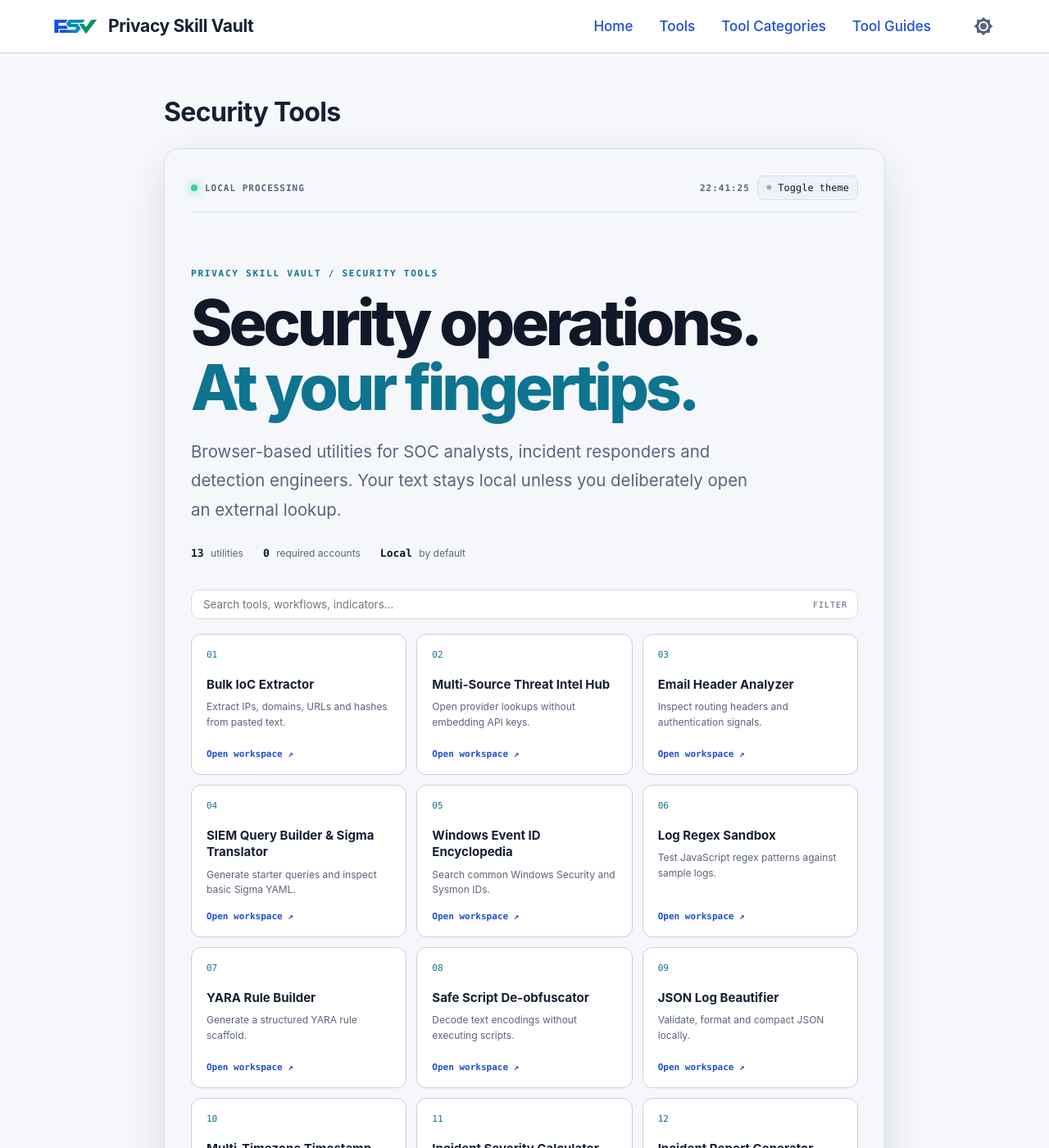
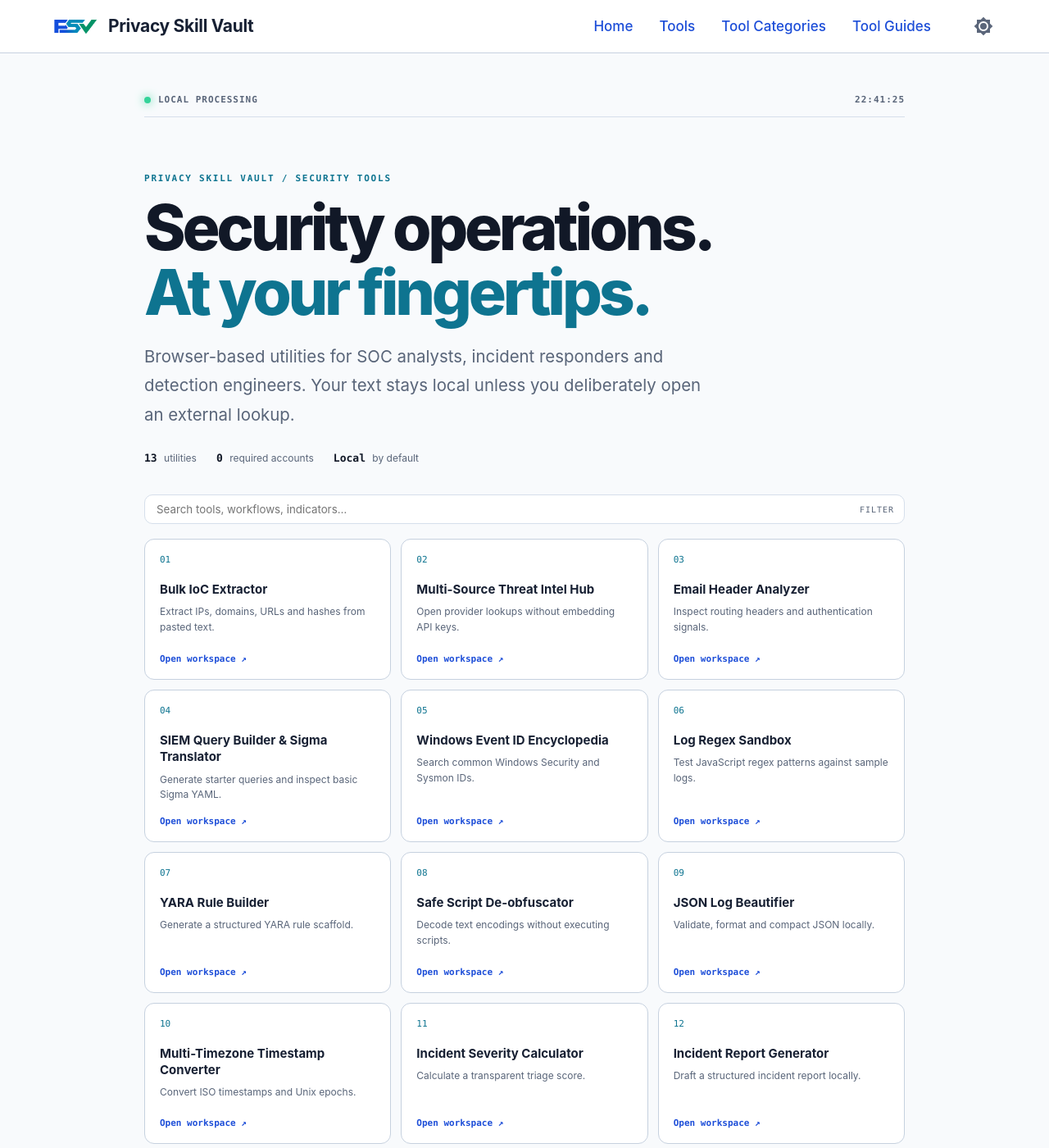
Before and after one commit to PrivacySkillVault/tools-vault, an MkDocs documentation site: the page built from docs/index.md, in a window 1280 px wide and 1400 px high. Shown: the whole window at 82% size. Built offline with MkDocs 1.6.1 and Material for MkDocs 9.7.7, drawn with Linux system fonts in a browser that asks for light colours.

Commit message:
Fix full-width themed application workbench layout

```diff
--- a/docs/assets/css/psv-tools.css
+++ b/docs/assets/css/psv-tools.css
@@ -17,3 +17,55 @@
 .psv-tool-panel button:focus-visible,.psv-tool-panel input:focus-visible,.psv-tool-panel select:focus-visible,.psv-tool-panel textarea:focus-visible{outline:3px solid var(--psv-accent);outline-offset:2px}
 @media(max-width:720px){.psv-editor-split{grid-template-columns:minmax(0,1fr)}.psv-tool-panel{padding:14px}}
 @media(prefers-reduced-motion:reduce){.psv-tool-panel *{scroll-behavior:auto!important;transition:none!important}}
+
+/* Full-width application layout and main-navbar theme integration */
+:root{--psv-font-ui:Inter,-apple-system,BlinkMacSystemFont,"Segoe UI",sans-serif;--psv-font-mono:"JetBrains Mono","Fira Code",ui-monospace,SFMono-Regular,monospace}
+html,body,.md-container,.md-typeset{font-family:var(--psv-font-ui)!important}
+code,pre,kbd,samp,.psv-output,.psv-console-top,.psv-eyebrow,.psv-tool-index{font-family:var(--psv-font-mono)!important}
+.md-grid{max-width:1440px!important;width:95%!important}
+.md-content__inner{margin:0!important;padding-top:.5rem!important;max-width:100%!important}
+.md-content__inner>h1:first-child{display:none!important}
+.md-sidebar--primary,.md-sidebar--secondary{display:none!important}
+.md-content{max-width:100%!important}
+[data-md-color-scheme="slate"]{--psv-canvas:#060b14;--psv-card-bg:#0f172a;--psv-editor-bg:#060b14;--psv-editor-fg:#e6edf7;--psv-border:#263449;--psv-text:#edf3fb;--psv-muted:#a4b1c4;--psv-accent:#67e8f9;--psv-good:#86efac;--psv-warn:#fcd34d;--psv-bad:#fda4af}
+[data-md-color-scheme="default"]{--psv-canvas:#f8fafc;--psv-card-bg:#fff;--psv-editor-bg:#f1f5f9;--psv-editor-fg:#172033;--psv-border:#dbe3ed;--psv-text:#172033;--psv-muted:#526176;--psv-accent:#075985;--psv-good:#166534;--psv-warn:#854d0e;--psv-bad:#9f1239}
+body,.md-container,.md-main,.md-main__inner,.md-content,.md-content__inner{background:var(--psv-canvas,#060b14)!important}
+.psv-console{width:100%;box-sizing:border-box;margin:0;padding:0!important;border:0!important;border-radius:0!important;box-shadow:none!important;background:transparent!important;color:var(--psv-text);font-family:var(--psv-font-ui);overflow:visible!important}
+.psv-console-top{border-bottom:1px solid var(--psv-border);padding:0 0 12px}
+.psv-theme-btn{display:none!important}
+.psv-app-layout{display:grid;grid-template-columns:280px minmax(0,1fr);gap:22px;align-items:start;margin-top:20px}
+.psv-tool-rail{min-width:0;position:sticky;top:16px;max-height:calc(100vh - 32px);overflow:auto;padding:14px;border:1px solid var(--psv-border);border-radius:14px;background:var(--psv-card-bg)}
+.psv-tool-rail .psv-tool-grid{display:flex;flex-direction:column;gap:6px}
+.psv-tool-rail .psv-tool-card{display:grid;grid-template-columns:28px minmax(0,1fr);gap:3px 8px;min-height:0;padding:10px;border-radius:8px}
+.psv-tool-rail .psv-tool-index{grid-row:span 2;margin:2px 0 0}
+.psv-tool-rail .psv-tool-title{margin:0;font-size:12px}
+.psv-tool-rail .psv-tool-desc{display:none}
+.psv-tool-rail .psv-tool-open{grid-column:2;margin-top:4px;font-size:10px}
+.psv-workspace-main{min-width:0;scroll-margin-top:20px}
+#psv-workspace{min-width:0}
+.psv-tool-panel{margin:0;min-width:0;border:1px solid var(--psv-border);border-radius:14px;background:var(--psv-card-bg)}
+.psv-tool-panel[hidden]{display:none!important}
+.psv-workspace-empty{padding:28px;border:1px dashed var(--psv-border);border-radius:14px;color:var(--psv-muted);background:var(--psv-card-bg)}
+.psv-intel-dashboard{display:grid;gap:14px;margin-top:18px}
+.psv-intel-banner{display:grid;grid-template-columns:100px minmax(0,1fr) auto;gap:18px;align-items:center;padding:18px;border:1px solid var(--psv-border);border-radius:12px;background:var(--psv-editor-bg)}
+.psv-risk-gauge{width:88px;height:88px;border-radius:50%;display:grid;place-items:center;background:conic-gradient(var(--psv-risk-color,#22c55e) calc(var(--risk,0)*1%),var(--psv-border) 0);position:relative}
+.psv-risk-gauge:before{content:"";position:absolute;inset:8px;border-radius:50%;background:var(--psv-card-bg)}
+.psv-risk-gauge strong{position:relative;z-index:1;font:700 22px var(--psv-font-mono);color:var(--psv-text)}
+.psv-intel-section{min-width:0;padding:16px;border:1px solid var(--psv-border);border-radius:12px;background:var(--psv-card-bg)}
+.psv-intel-section h3{margin:0 0 12px;color:var(--psv-text);font-size:15px}
+.psv-intel-kv{display:grid;grid-template-columns:repeat(2,minmax(0,1fr));gap:10px;margin:0}
+.psv-intel-kv div{padding:10px;border-radius:8px;background:var(--psv-editor-bg);min-width:0}
+.psv-intel-kv dt{font-size:10px;color:var(--psv-muted);text-transform:uppercase;letter-spacing:.07em}
+.psv-intel-kv dd{margin:4px 0 0;font-size:12px;color:var(--psv-text);overflow-wrap:anywhere}
+.psv-intel-table-wrap{overflow-x:auto}
+.psv-intel-table{border-collapse:collapse;width:100%;font-size:12px}
+.psv-intel-table th,.psv-intel-table td{padding:9px 10px;text-align:left;vertical-align:top;border-bottom:1px solid var(--psv-border);overflow-wrap:anywhere}
+.psv-intel-table th{color:var(--psv-muted);font-weight:700}
+.psv-intel-note{color:var(--psv-muted);font-size:11px;line-height:1.6}
+.psv-intel-corner-links{display:flex;gap:8px;flex-wrap:wrap;justify-content:flex-end}
+.psv-intel-corner-links a{color:var(--psv-accent);font-size:12px;text-decoration:none}
+.psv-intel-key-row{display:grid;grid-template-columns:repeat(2,minmax(0,1fr));gap:10px;margin:10px 0}
+.psv-intel-key-row input{width:100%;box-sizing:border-box}
+.psv-app-footer{display:flex;justify-content:space-between;flex-wrap:wrap;gap:8px;margin:24px 0 8px;padding:12px 0;border-top:1px solid var(--psv-border);color:var(--psv-muted);font-size:11px}
+@media(max-width:900px){.psv-app-layout{grid-template-columns:1fr}.psv-tool-rail{position:static;max-height:none}.psv-tool-rail .psv-tool-grid{display:grid;grid-template-columns:repeat(2,minmax(0,1fr))}.psv-intel-banner{grid-template-columns:80px minmax(0,1fr)}.psv-intel-corner-links{grid-column:1/-1;justify-content:flex-start}}
+@media(max-width:560px){.md-grid{width:96%!important}.psv-tool-rail .psv-tool-grid{grid-template-columns:1fr}.psv-intel-kv,.psv-intel-key-row{grid-template-columns:1fr}.psv-intel-banner{grid-template-columns:1fr}}
```
